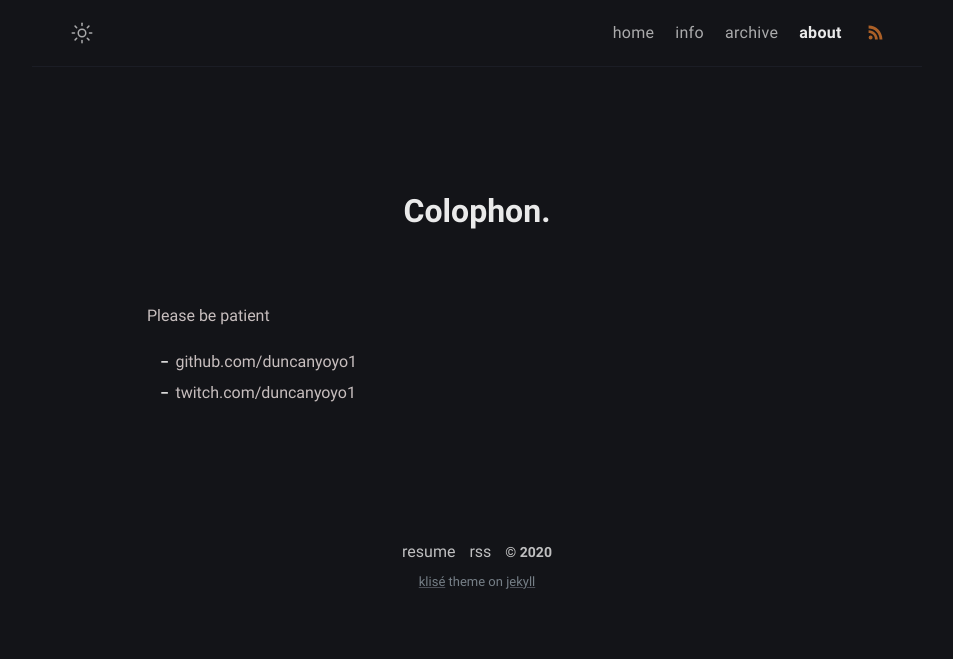
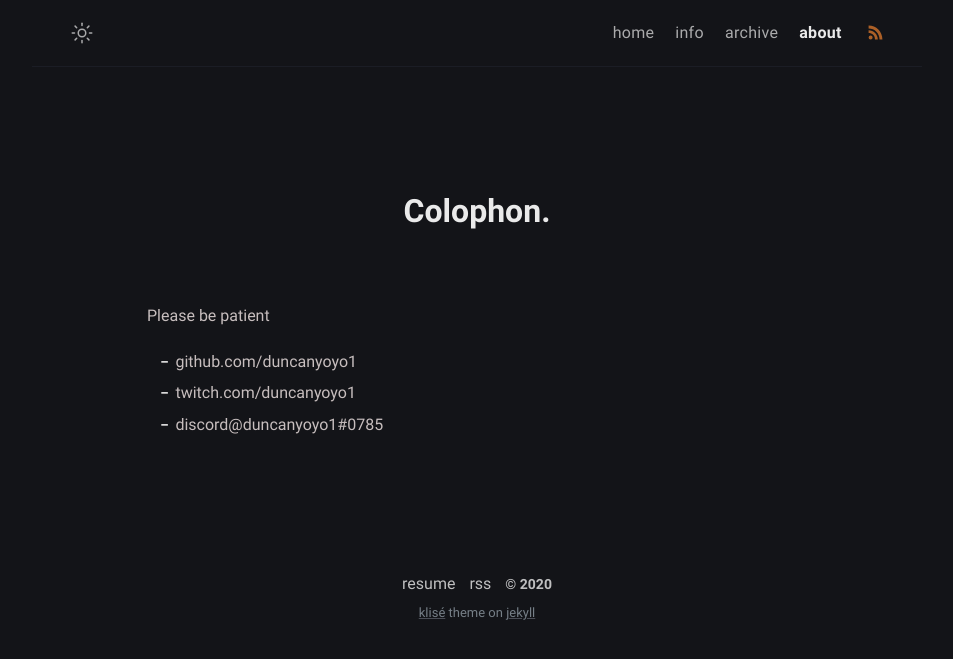
Before and after one commit to duncanyoyo1/jekyll, a Jekyll site: the page built from about.md, in a window 1280 px wide. Shown: the top 659 px of the page, without its empty margins (163-1116 px from the left). Built offline with Jekyll 4.4.1, drawn with Linux system fonts in a browser that asks for light colours.

Commit message:
About page update

```diff
--- a/_config.yml
+++ b/_config.yml
@@ -19,6 +19,7 @@ author:
   twitter: duncanyoyo1 # twitter username
   email: duncanyoyo1@gmail.com # email adress
   twitch: duncanyoyo1 # twitch address
+  discord: duncanyoyo1#0785 # discord name
   avatar: /assets/img/avatar.jpg # change with your own avatar
 
 # URL settings
--- a/about.md
+++ b/about.md
@@ -10,3 +10,4 @@ Please be patient
 
 - github.com/{{ site.author.github }}
 - twitch.com/{{ site.author.twitch }}
+- discord@{{ site.author.discord }}
```
Also changed, not shown: 1 other file.
